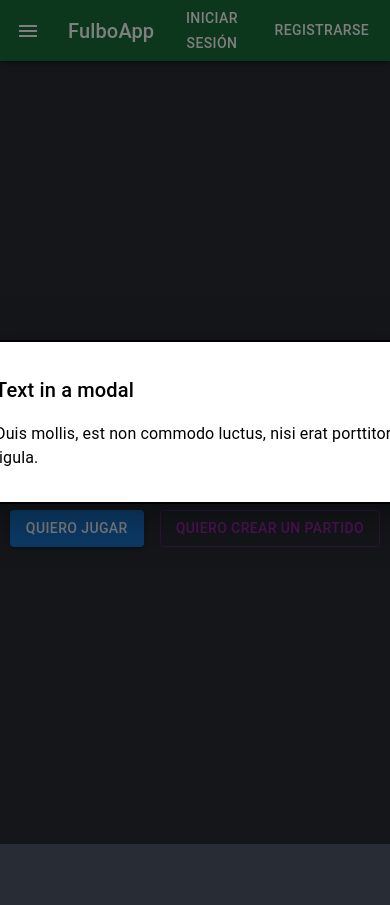
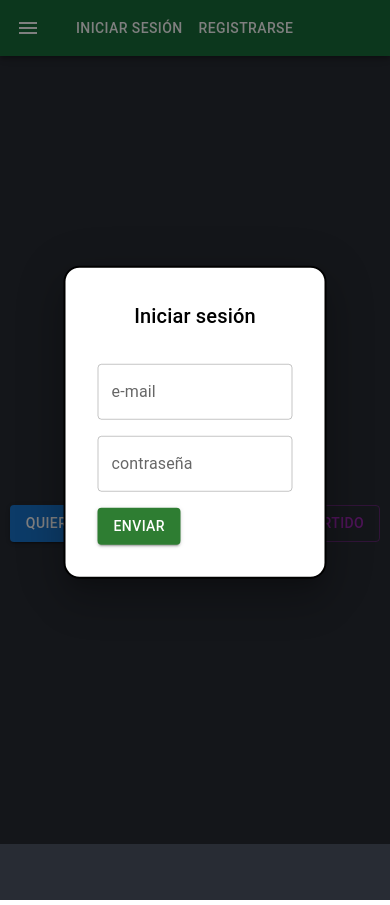
Before and after one commit to Franco-BP/fulboapp_front, a React (Create React App) app: page / in a window 390 px wide. Both pictures are taken after a click on the button "INICIAR SESIÓN". Built offline with nearby package versions, Linux system fonts and the light colour scheme.

Commit message:
Feature/Se hace la topBar compatible con mobile. Falta el tab de la izquierda.

```diff
--- /dev/null
+++ b/src/components/TopBar/LoginForm.jsx
@@ -0,0 +1,26 @@
+import React from 'react';
+import { TextField, Button } from '@mui/material';
+
+const SXTEXTFIELD = {
+    width: '100%',
+    mt: 2
+}
+
+const LoginForm = ({onClose}) => {
+    const handleSubmit = () => {
+        /*
+        Logica para guardar los datos y mandarlos a la BD.
+        */
+        onClose();
+    }
+
+    return (
+        <div>
+            <TextField label="e-mail" variant="outlined" sx={SXTEXTFIELD}/>
+            <TextField label="contraseña" variant="outlined" type="password" sx={SXTEXTFIELD}/>
+            <Button variant="contained" color="success" sx={{mt: 2}} onClick={handleSubmit}>Enviar</Button>
+        </div>
+    )
+}
+
+export default LoginForm;
--- /dev/null
+++ b/src/components/TopBar/RegistrationForm.jsx
@@ -0,0 +1,26 @@
+import React from 'react';
+import { TextField, Button } from '@mui/material';
+
+const SXTEXTFIELD = {
+    width: '100%',
+    mt: 2
+}
+
+const RegistrationForm = ({onClose}) => {
+    const handleSubmit = () => {
+        /*
+        Logica para guardar los datos y mandarlos a la BD.
+        */
+        onClose();
+    }
+
+    return (
+        <div>
+            <TextField label="e-mail" variant="outlined" sx={SXTEXTFIELD}/>
+            <TextField label="contraseña" variant="outlined" type="password" sx={SXTEXTFIELD}/>
+            <Button variant="contained" color="success" sx={{mt: 2}} onClick={handleSubmit}>Enviar</Button>
+        </div>
+    )
+}
+
+export default RegistrationForm;
--- a/src/components/TopBar/TopBar.jsx
+++ b/src/components/TopBar/TopBar.jsx
@@ -1,9 +1,11 @@
 import { AppBar, Button, IconButton, Toolbar, Typography, Backdrop, Modal, Fade, Box } from '@mui/material'
 import MenuIcon from '@mui/icons-material/Menu'
-import React, { useState } from 'react'
+import React from 'react'
 import './TopBar.css'
-// import LoginForm from './LoginForm'
-// import RegistrationForm from './RegistrationForm'
+import LoginForm from './LoginForm'
+import RegistrationForm from './RegistrationForm'
+import { useTheme } from '@mui/material/styles'
+import { useMediaQuery } from '@mui/material'
 
 const TopBar = () => {
     const SXAPPBAR = {
@@ -16,22 +18,28 @@ const TopBar = () => {
         top: '50%',
         left: '50%',
         transform: 'translate(-50%, -50%)',
-        width: 400,
+        width: "50%",
         bgcolor: 'background.paper',
         border: '2px solid #000',
+        borderRadius: 4,
         boxShadow: 24,
         p: 4,
-    };
+    }
 
     const [open, setOpen] = React.useState(false);
     const [modalForm, setForm] = React.useState(null);
+    const theme = useTheme();
+
+    const mobileMatch = useMediaQuery(theme.breakpoints.down('500'));
 
     const handleOpen = (modalForm) => {
         setForm(modalForm);
         setOpen(true);
     }
 
-    const handleClose = () => setOpen(false);
+    const handleClose = () => {
+        setOpen(false);
+    }
 
     return (
         <div className="main-div">
@@ -46,12 +54,14 @@ const TopBar = () => {
                     >
                         <MenuIcon />
                     </IconButton>
-                    <Typography className="fulboapp-name" variant="h6" component="div" align="left" sx={{ flexGrow: 1 }}
-                    >
+                    {!mobileMatch?
+                    <Typography className="fulboapp-name" variant="h6" component="div" align="left" sx={{ flexGrow: 1 }}>
                         FulboApp
                     </Typography>
-                    <Button color="inherit" onClick={handleOpen}>Iniciar Sesión</Button>
-                    <Button color="inherit" onClick={handleOpen}>Registrarse</Button>
+                    :
+                    <div></div>}
+                    <Button color="inherit" onClick={() => handleOpen("login")}>Iniciar Sesión</Button>
+                    <Button color="inherit" onClick={() => handleOpen("registration")}>Registrarse</Button>
                 </Toolbar>
             </AppBar>
 
@@ -67,14 +77,14 @@ const TopBar = () => {
                 }}
             >
                 <Fade in={open}>
-                <Box sx={STYLE}>
-                    <Typography id="transition-modal-title" variant="h6" component="h2">
-                    Text in a modal
-                    </Typography>
-                    <Typography id="transition-modal-description" sx={{ mt: 2 }}>
-                    Duis mollis, est non commodo luctus, nisi erat porttitor ligula.
-                    </Typography>
-                </Box>
+                    <Box sx={STYLE}>
+                        <Typography id="profile-login-title" variant="h6" component="h2" align="center">
+                            {modalForm === "login" ? "Iniciar sesión" : "Registrarse"}
+                        </Typography>
+                        <Typography id="login-description" sx={{ mt: 2 }}>
+                            {modalForm === "login" ? <LoginForm onClose={handleClose}/> : <RegistrationForm onClose={handleClose}/>}
+                        </Typography>
+                    </Box>
                 </Fade>
             </Modal>
         </div>
```
